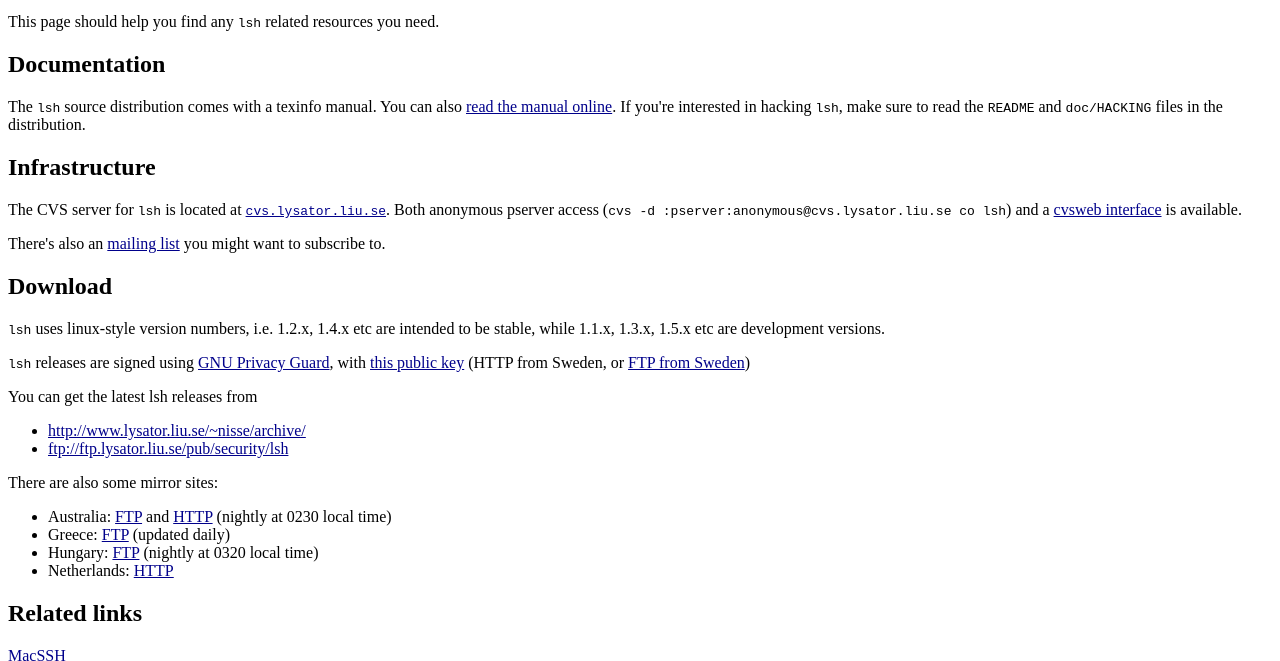
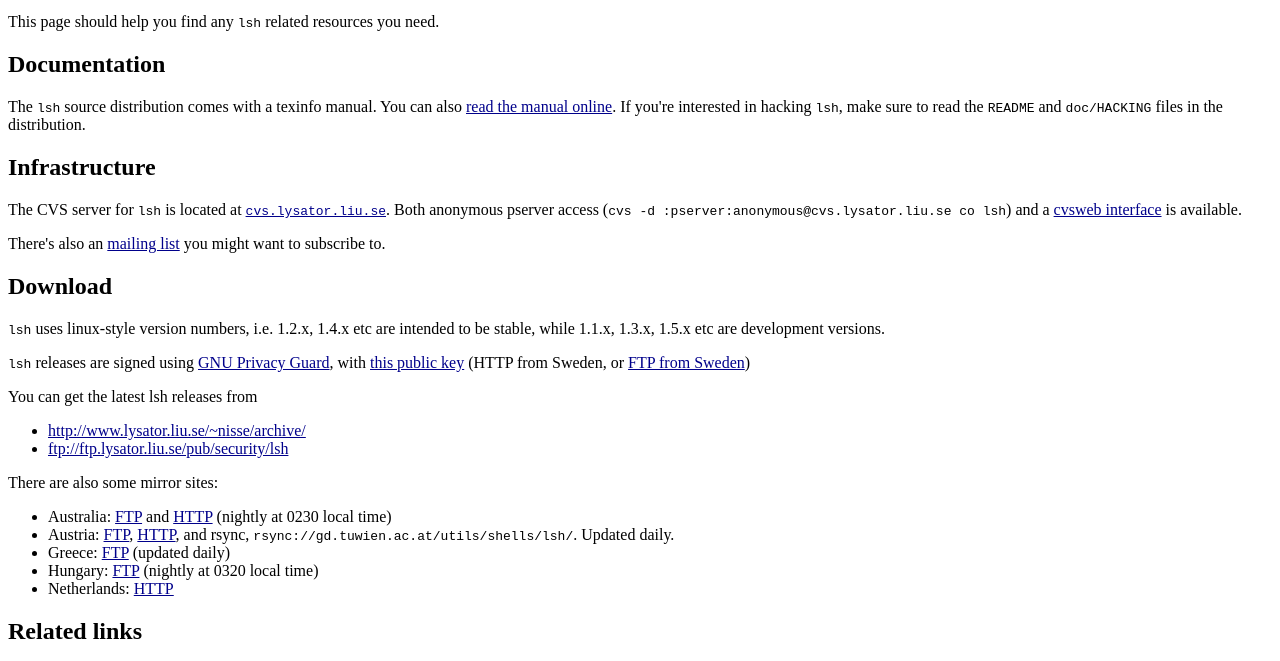
Before and after one commit to jeremyfrench/lsh, a plain HTML site: page doc/index.html in a window 1280 px wide. Shown: the part 87-748 px from the top of the page. Drawn offline with Linux system fonts and the light colour scheme.

Commit message:
Added Austrian mirror.
Rev: doc/index.html:1.3

```diff
--- a/doc/index.html
+++ b/doc/index.html
@@ -62,6 +62,10 @@ There are also some mirror sites:
 s/ssh/lsh/">FTP</a> and <a href="http://the.wiretapped.net/security/cryptograph\
 y/apps/ssh/lsh/">HTTP</a>
   (nightly at 0230 local time)
+<li> Austria: <a
+href="ftp://gd.tuwien.ac.at/utils/shells/lsh/">FTP</a>, <a
+href="http://gd.tuwien.ac.at/utils/shells/lsh/">HTTP</a>, and rsync,
+<tt>rsync://gd.tuwien.ac.at/utils/shells/lsh/</tt>. Updated daily.
 <li> Greece: <a href="ftp://ftp.linux.gr/pub/crypto/lsh">FTP</a>
   (updated daily)
 <li> Hungary: <a href="ftp://ftp.kfki.hu/pub/packages/security/ssh/lsh">FTP</a>
```
